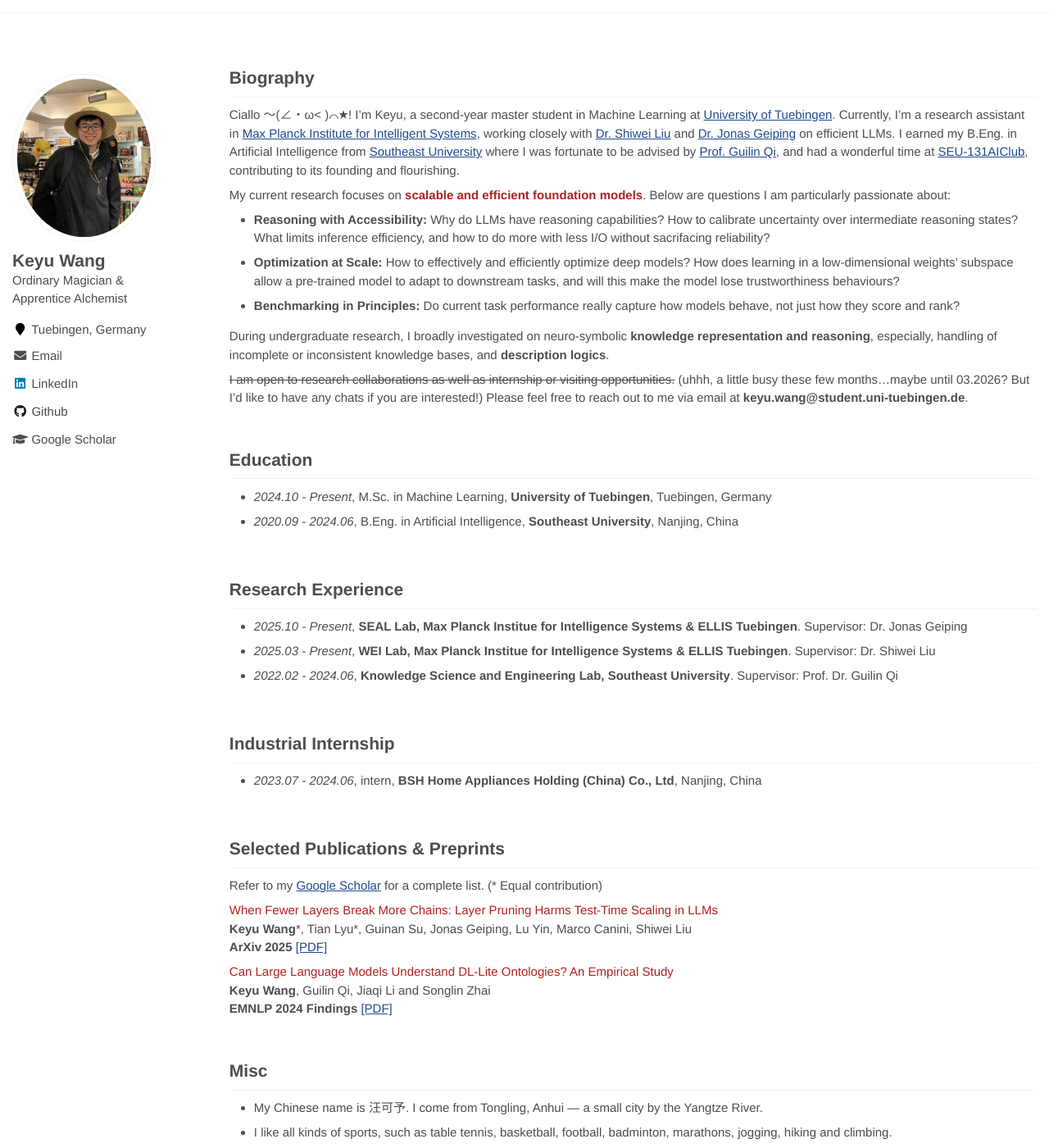
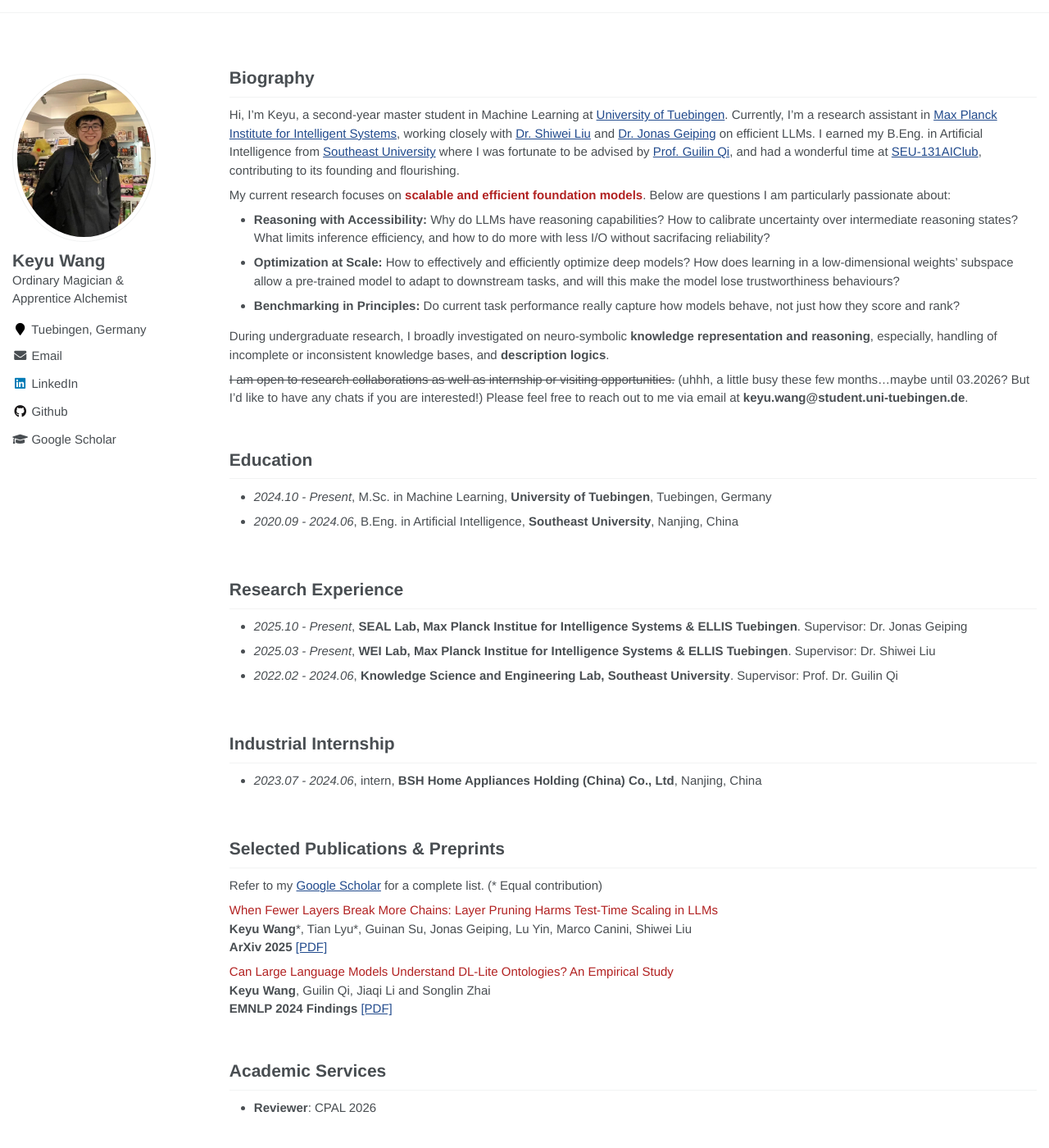
Before and after one commit to keyu-wang-2002/keyu-wang-2002.github.io, a Jekyll site: the page built from _pages/about.md, in a window 1280 px wide and 1400 px high. Shown: the whole window at 82% size. Built offline with Jekyll 4.4.1, drawn with Linux system fonts in a browser that asks for light colours.

Commit message:
Update about.md

```diff
--- a/_pages/about.md
+++ b/_pages/about.md
@@ -15,7 +15,7 @@ redirect_from:
 
 # Biography
 
-Ciallo ～(∠・ω< )⌒★!  I'm Keyu, a second-year master student in Machine Learning at [University of Tuebingen]([[https://uni-tuebingen.de/en/]]). Currently, I’m a research assistant in [Max Planck Institute for Intelligent Systems](https://is.mpg.de/), working closely with  [Dr. Shiwei Liu](https://shiweiliuiiiiiii.github.io) and [Dr. Jonas Geiping](https://jonasgeiping.github.io/) on efficient LLMs. I earned my B.Eng. in Artificial Intelligence from [Southeast University](https://www.seu.edu.cn/) where I was fortunate to be advised by [Prof. Guilin Qi](https://scholar.google.com/citations?user=1gw3LJQAAAAJ&hl=zh-CN), and had a wonderful time at [SEU-131AIClub](https://github.com/131AIClub), contributing to its founding and flourishing.
+Hi, I'm Keyu, a second-year master student in Machine Learning at [University of Tuebingen]([[https://uni-tuebingen.de/en/]]). Currently, I’m a research assistant in [Max Planck Institute for Intelligent Systems](https://is.mpg.de/), working closely with  [Dr. Shiwei Liu](https://shiweiliuiiiiiii.github.io) and [Dr. Jonas Geiping](https://jonasgeiping.github.io/) on efficient LLMs. I earned my B.Eng. in Artificial Intelligence from [Southeast University](https://www.seu.edu.cn/) where I was fortunate to be advised by [Prof. Guilin Qi](https://scholar.google.com/citations?user=1gw3LJQAAAAJ&hl=zh-CN), and had a wonderful time at [SEU-131AIClub](https://github.com/131AIClub), contributing to its founding and flourishing.
 
 My current research focuses on <font color='FireBrick'><strong> scalable and efficient foundation models</strong></font>. Below are questions I am particularly passionate about:
 - <strong>Reasoning with Accessibility: </strong> Why do LLMs have reasoning capabilities?  How to calibrate uncertainty over intermediate reasoning states? What limits inference efficiency, and how to do more with less I/O without sacrifacing reliability?
@@ -69,6 +69,11 @@ Refer to my [Google Scholar](https://scholar.google.com/citations?view_op=list_w
 
 <br>
 
+# Academic Services
+- **Reviewer**: CPAL 2026
+
+<br>
+
 # Misc
 - My Chinese name is 汪可予. I come from Tongling, Anhui — a small city by the Yangtze River.
 - I like all kinds of sports, such as table tennis, basketball, football, badminton, marathons, jogging, hiking and climbing.
```
